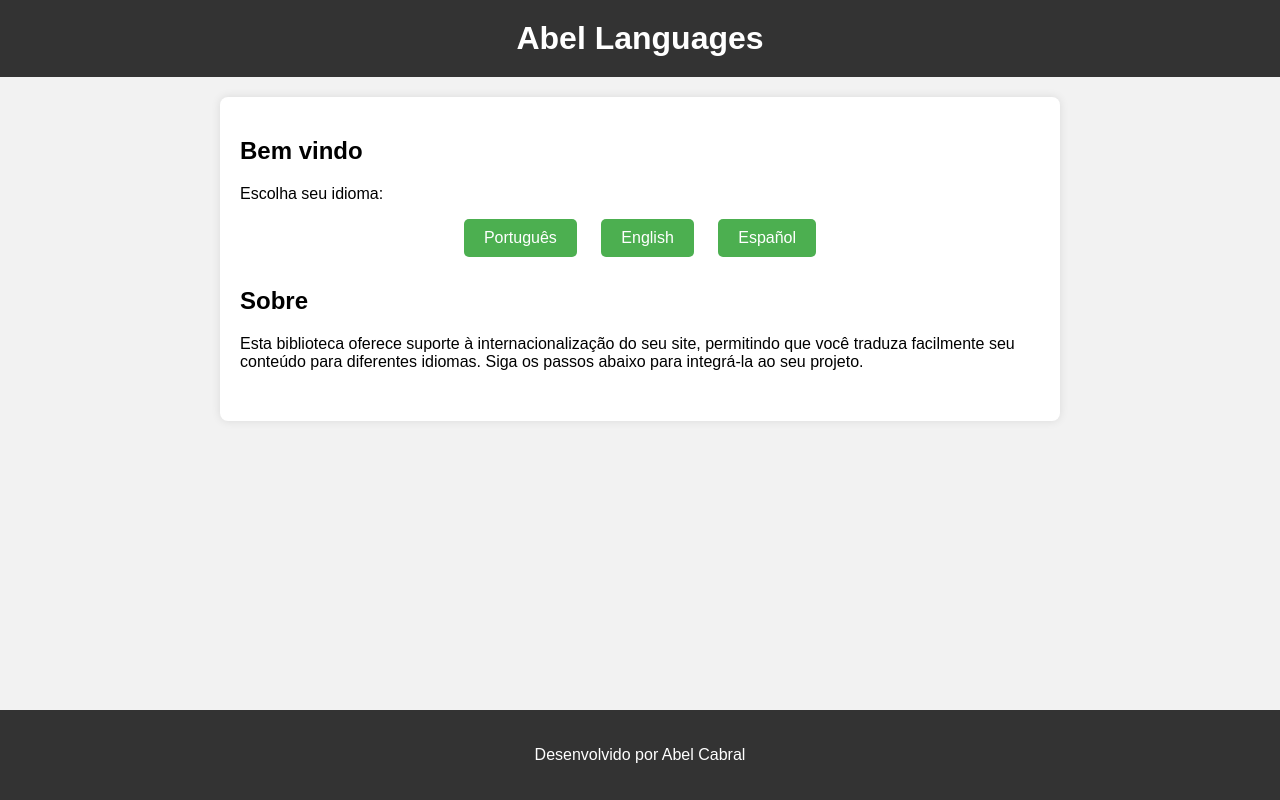
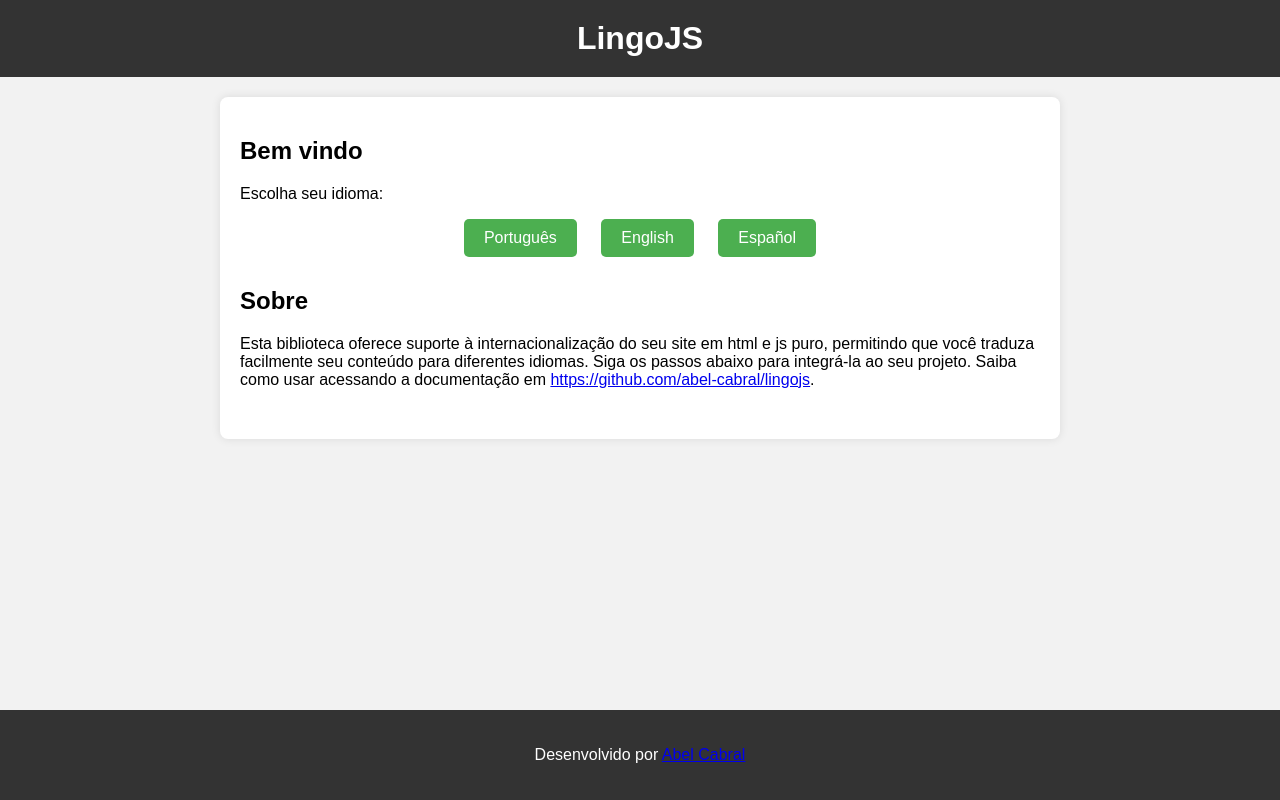
Before and after one commit to abel-cabral/lingojs, a plain HTML site: page index.html in a window 1280 px wide. Drawn offline with Linux system fonts and the light colour scheme.

Commit message:
(feat): favicon e mudança de nome

```diff
--- a/assets/lib/internacionalizacao.config.js
+++ b/assets/lib/internacionalizacao.config.js
@@ -20,7 +20,7 @@ function atualizarTraducao() {
             // Verifique se a chave é uma propriedade própria do objeto (evita herança indesejada)
             if (dicionario.hasOwnProperty(chave)) {
                 // Atualize o texto do elemento no DOM com o texto traduzido
-                document.getElementById(chave).textContent = i(chave);
+                document.getElementById(chave).innerHTML = i(chave);
             }
         }
     } catch (error) {
--- a/assets/lib/language.js
+++ b/assets/lib/language.js
@@ -5,7 +5,7 @@ var idiomas = [
       desenvolvedor: "Desenvolvido por",
       escolha_idioma: "Escolha seu idioma",
       sobre: "Sobre",
-      descricao: `Esta biblioteca oferece suporte à internacionalização do seu site, permitindo que você traduza facilmente seu conteúdo para diferentes idiomas. Siga os passos abaixo para integrá-la ao seu projeto.`,
+      descricao: `Esta biblioteca oferece suporte à internacionalização do seu site em html e js puro, permitindo que você traduza facilmente seu conteúdo para diferentes idiomas. Siga os passos abaixo para integrá-la ao seu projeto. Saiba como usar acessando a documentação em <a href="https://github.com/abel-cabral/lingojs">https://github.com/abel-cabral/lingojs</a>.`,
     },
   },
   {
@@ -14,7 +14,7 @@ var idiomas = [
       desenvolvedor: "Developed by",
       escolha_idioma: "Choose your language",
       sobre: "About",
-      descricao: `This library supports internationalization of your website, allowing you to easily translate your content into different languages. Follow the steps below to integrate it into your project.`,
+      descricao: `This library supports internationalization for your website in pure HTML and JS, allowing you to easily translate your content into different languages. Follow the steps below to integrate it into your project. Learn how to use it by accessing the documentation at <a href="https://github.com/abel-cabral/lingojs">https://github.com/abel-cabral/lingojs</a>.`,
     },
   },
   {
@@ -23,7 +23,7 @@ var idiomas = [
       desenvolvedor: "Desarrollado por",
       escolha_idioma: "Elige tu idioma",
       sobre: "Acerca",
-      descricao: `Esta biblioteca admite la internacionalización de tu sitio web, lo que te permite traducir fácilmente tu contenido a diferentes idiomas. Sigue los pasos a continuación para integrarla en tu proyecto.`,
+      descricao: `Esta biblioteca ofrece soporte para internacionalización de tu sitio web en HTML y JS puro, lo que te permite traducir fácilmente tu contenido a diferentes idiomas. Sigue los pasos a continuación para integrarla en tu proyecto. Aprende cómo usarla accediendo a la documentación en <a href="https://github.com/abel-cabral/lingojs">https://github.com/abel-cabral/lingojs</a>.`,
     },
   },
 ];
--- a/index.html
+++ b/index.html
@@ -4,7 +4,9 @@
 <head>
     <meta charset="UTF-8" />
     <meta name="viewport" content="width=device-width, initial-scale=1.0" />
-    <title>Abel's Languages</title>
+    <title>LingoJS</title>
+    <link rel="shortcut icon" href="./assets/favicon.png" type="image/x-icon">
+    <link rel="icon" href="./assets/favicon.png" type="image/x-icon">
     <link rel="stylesheet" href="./style.css" />
     <script src="./assets/lib/language.js"></script>
     <script src="./assets/lib/internacionalizacao.config.js"></script>
@@ -12,7 +14,7 @@
 
 <body>
     <header>
-        <h1 class="title">Abel Languages</h1>
+        <h1 class="title">LingoJS</h1>
     </header>
 
     <main>
@@ -32,9 +34,10 @@
     </main>
 
     <footer>
-        <p><span id="desenvolvedor">Desenvolvido por</span> Abel Cabral</p>
+        <p><span id="desenvolvedor">Desenvolvido por</span> <a href="https://github.com/abel-cabral">Abel Cabral</a></p>
     </footer>
 
 </body>
-    <script src="./meu_js.js"></script>
+<script src="./meu_js.js"></script>
+
 </html>
```
Also changed, not shown: assets/favicon.png (added).
